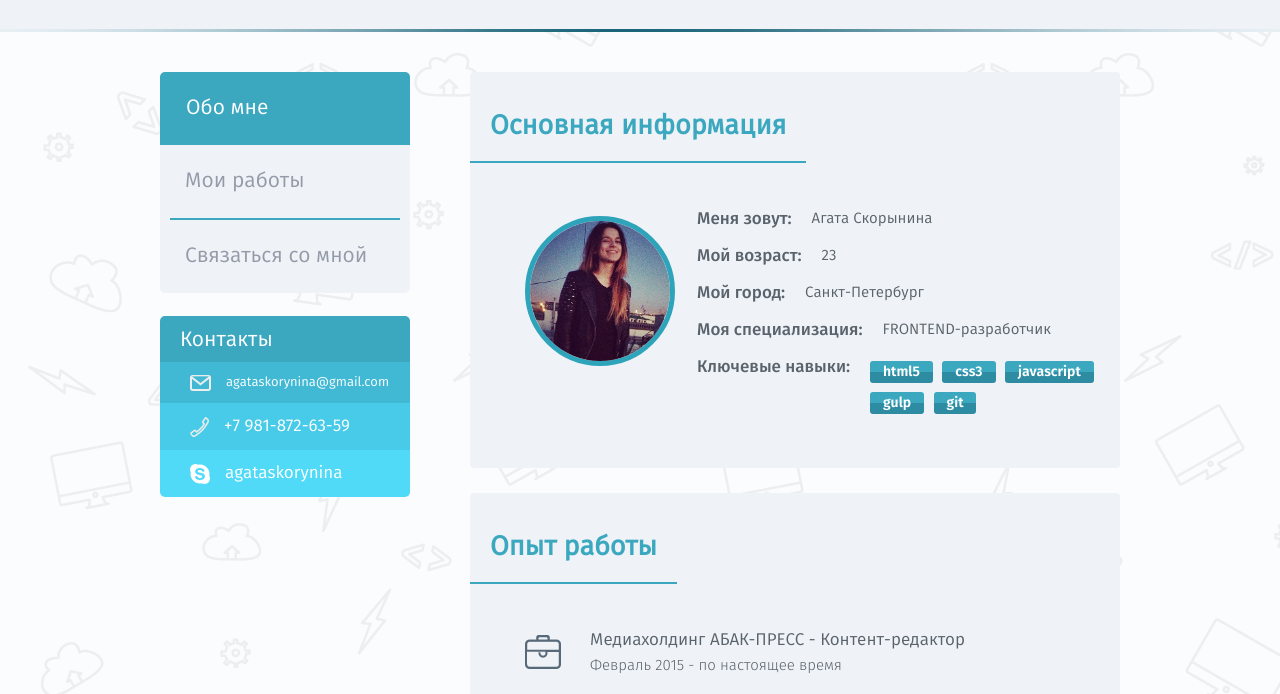
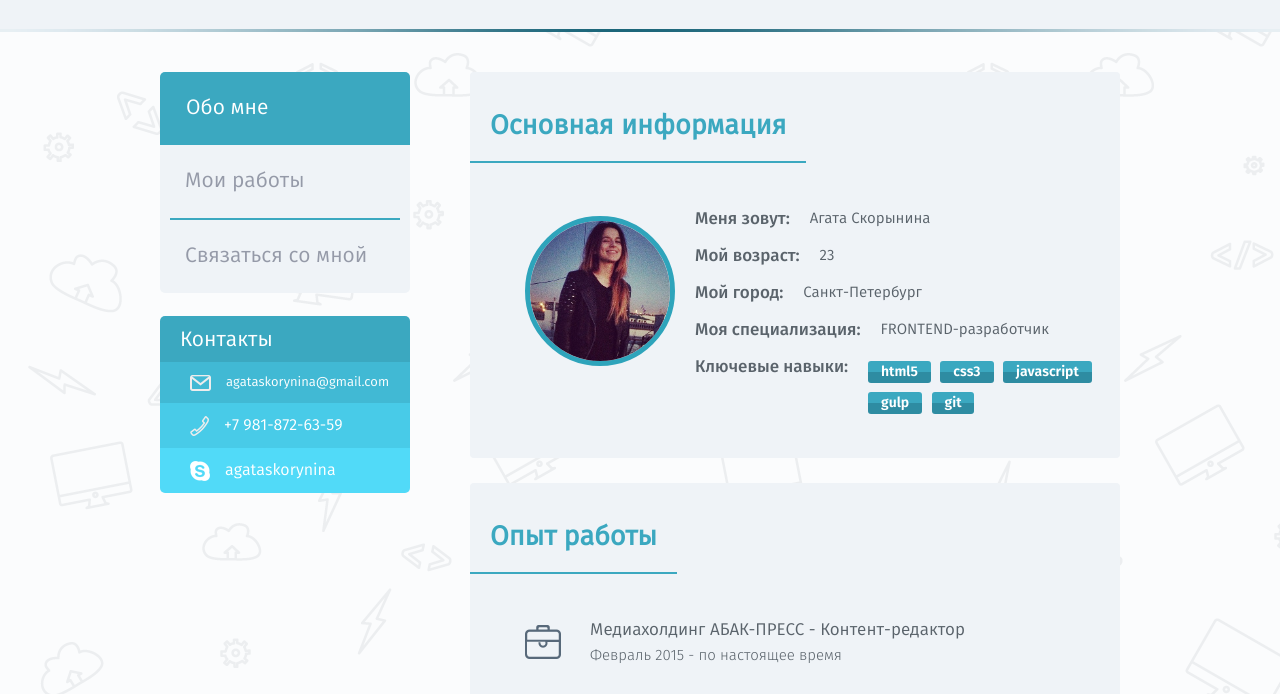
Before and after one commit to jnxy6/myprofile, a website: page app/index.html in a window 1280 px wide. Shown: the part 88-782 px from the top of the page. Drawn offline with Linux system fonts and the light colour scheme.

Commit message:
Ошибки исправлены

```diff
--- a/app/css/main.css
+++ b/app/css/main.css
@@ -44,6 +44,7 @@ a{
 /*Лого*/
 .page-header{
 	background: #eff3f7 url(../img/line.png) bottom center no-repeat;
+	margin-bottom: 40px;
 }
 .header-wrap{
 	max-width: 1200px;
@@ -105,12 +106,11 @@ a{
 .container{
 	width: 960px;
 	margin: 0 auto;
-	padding: 40px 0;
+	margin-bottom: 25px;
 }
 /*Меню с боку*/
 .sidebar{
 	width: 250px;
-	margin-right: 60px;
 	float: left;
 }
 /*Разделы меню*/
@@ -175,7 +175,7 @@ a{
 	border-radius: 5px 5px 0px 0px;
 }
 .contact-item{
-	font-size: 17px;
+	font-size: 16px;
 	padding: 10px 0;
 }
 .contact-item:last-child{
@@ -234,6 +234,12 @@ a{
 .main-content{
 	width: 650px;
 	float: left;
+	margin-left: 60px;
+}
+.box{
+	background-color: #eff3f7;
+	border-radius: 4px;
+	display: block;
 }
 .box-head{
 	font-family: 'fira_sansbook';
@@ -243,21 +249,11 @@ a{
 	border-bottom: 2px solid #3ba8c0;
 	display: inline-block;
 }
-.bio,.job{
+.bio,.job,.edu{
 	margin-bottom: 25px;
-}
-.box,.job,.edu{
-	display: block;
 }
 /*Раздел обо мне*/
 /*Первый блок*/
-.box{
-	background-color: #eff3f7;
-	border-radius: 4px;
-}
-.bio,.job{
-	margin-bottom: 25px;
-}
 .avatar-wrap{
 	max-width: 150px;
 	max-height: 150px;
@@ -270,11 +266,14 @@ a{
 .avatar{
 	width: 100%;
 }
+.bio-text{
+	max-width: 425px;
+	float: left;
+
+}
 .bio-list{
 	font-size: 1em;
-	margin: 0;
 	padding: 0;
-	float: right;
 	margin: 20px 15px 35px 0;
 }
 .bio-item{
--- a/app/index.html
+++ b/app/index.html
@@ -58,6 +58,7 @@
 					<h2 class="box-head">Основная информация</h2>
 					<div class="bio-wrap">
 						<div class="avatar-wrap"><img src="../img/me.jpg" alt="" class="avatar"></div>
+						<div class="bio-text">
 							<ul class="bio-list">
 								<li class="bio-item">
 									<div class="ask-item">Меня зовут:</div>
@@ -88,6 +89,7 @@
 									</div>
 								</li>
 							</ul>
+						</div>
 					</div>
 				</section>
 				<section class="box job clearfix">
```
Also changed, not shown: 2 other files. Lines whose indentation alone changed are shown as unchanged.
